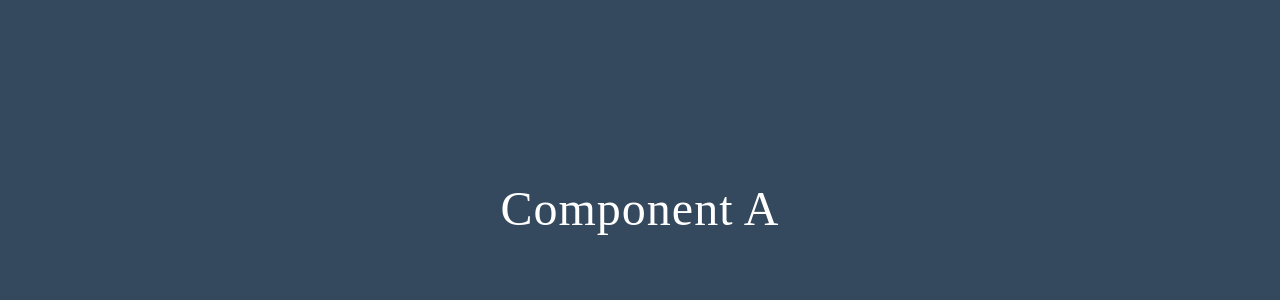
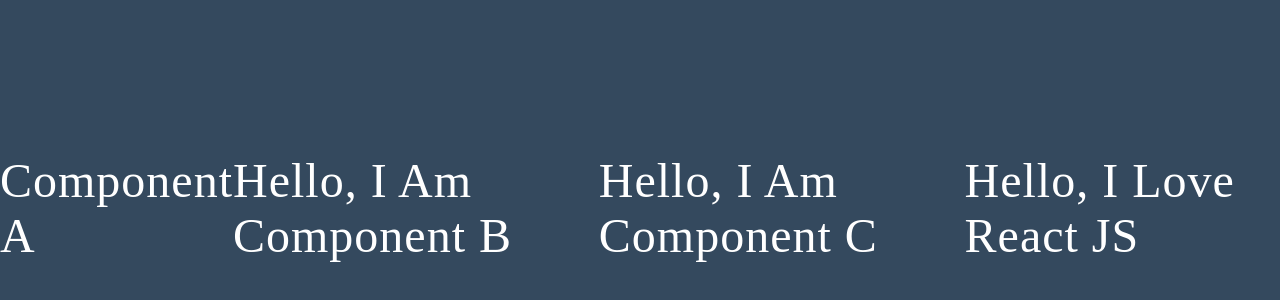
Before and after one commit to muktinathrajbanshi/reactJS2025, a React (Vite) app: page / in a window 1280 px wide. Shown: the part 192-492 px from the top of the page. Built offline with nearby package versions, Linux system fonts and the light colour scheme.

Commit message:
finally structure is created

```diff
--- a/src/components/PropDrilling.jsx
+++ b/src/components/PropDrilling.jsx
@@ -6,6 +6,34 @@
   return (
     <section className="data-management">
     <h1>Component A</h1>
+    <ChildComponent data="React JS" />
     </section>
   );
 };
+
+
+const ChildComponent = (props) => {
+    return (
+        <>
+            <h1>Hello, I am component B</h1>
+            <GrandChildComponent data={props.data} />
+        </>
+    );
+};
+
+const GrandChildComponent = (props) => {
+    return (
+        <>
+            <h1>Hello, I am component C</h1>
+            <GrandGrandChildComponent data={props.data} />
+        </>
+    );
+};
+
+const GrandGrandChildComponent = (props) => {
+    return (
+        <>
+            <h1>Hello, I love {props.data}</h1>
+        </>
+    );
+};
```
